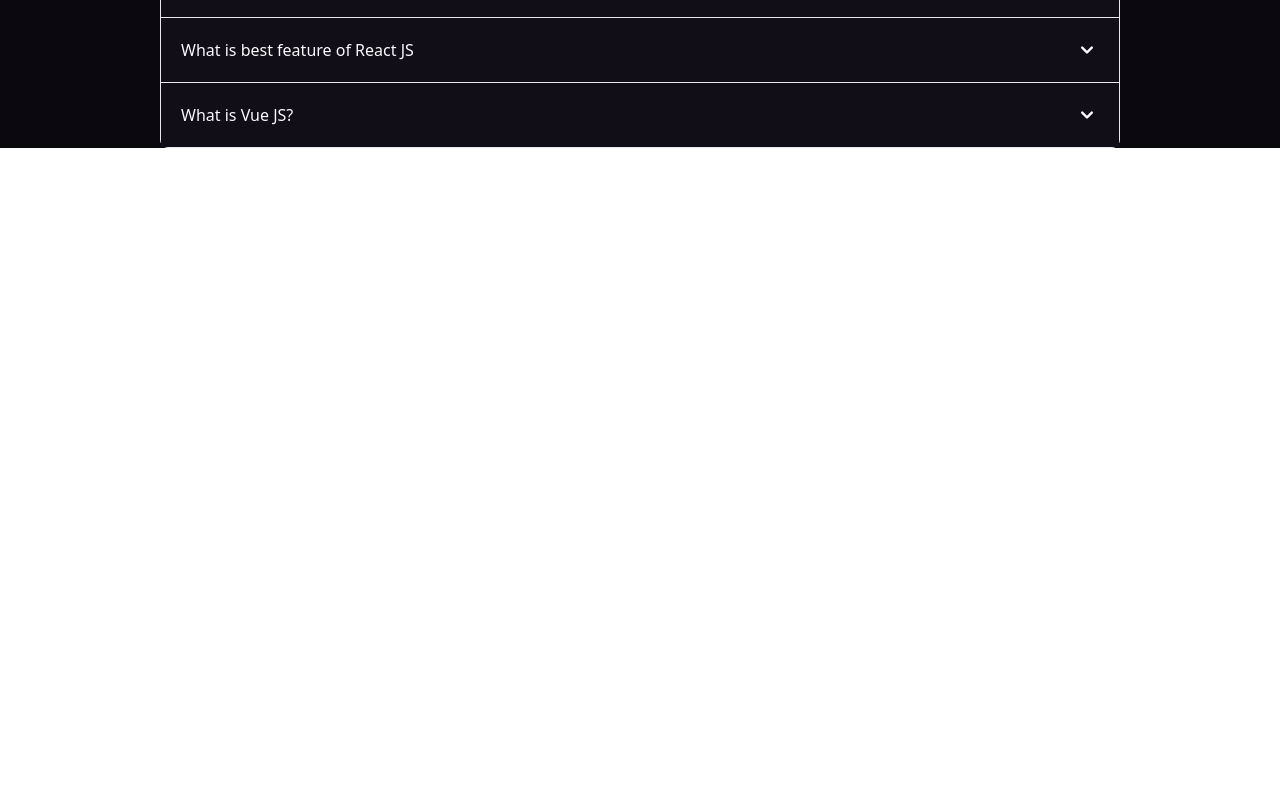
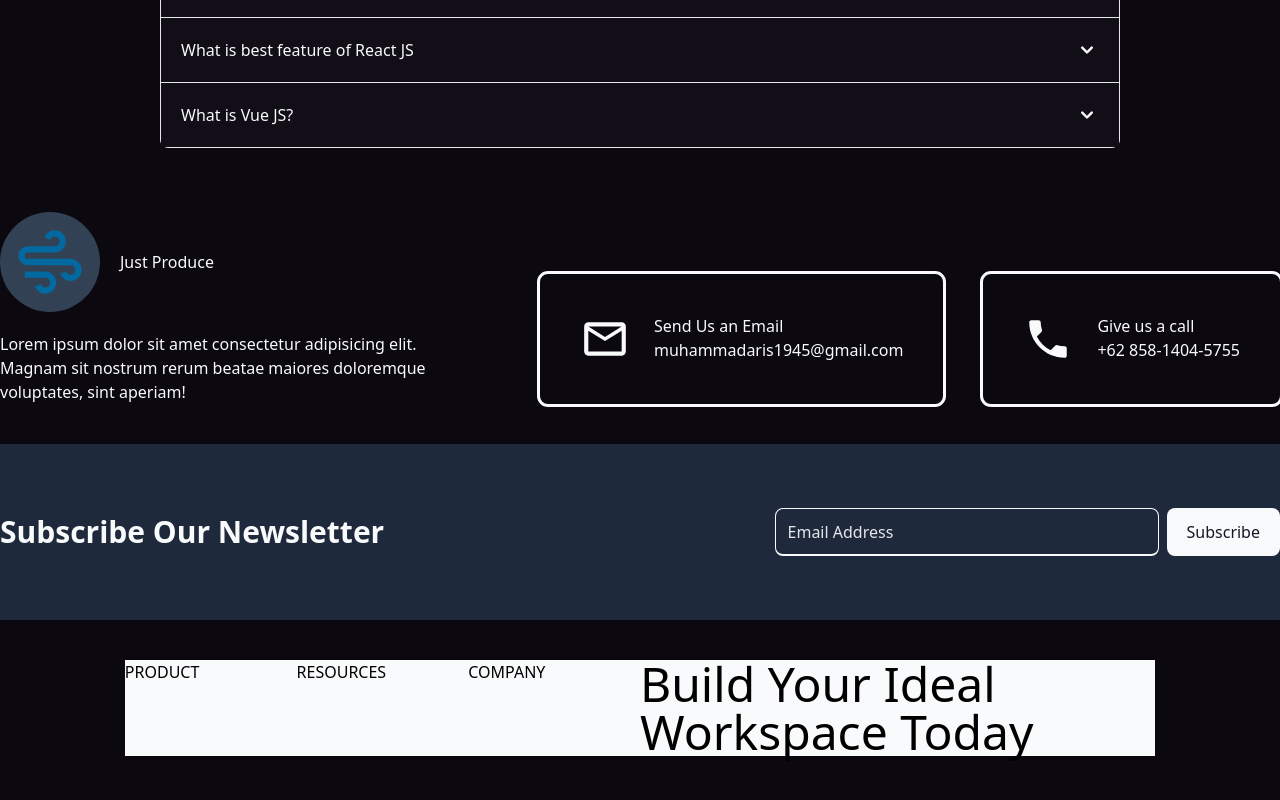
Before and after one commit to Mhmdaris15/STIFIn-Landing-Page, a React (Vite) app: page / in a window 1280 px wide. Shown: the part 6709-7509 px from the top of the page. Before the commit the page ends 6857 px from the top, so only its background shows below. Built offline with nearby package versions, Linux system fonts and the light colour scheme.

Commit message:
Footer Section

```diff
--- a/src/App.jsx
+++ b/src/App.jsx
@@ -10,6 +10,7 @@
 import Testimoni from "./components/partials/Testimoni";
 import Disadvantages from "./components/partials/Disadvantages";
 import FAQ from "./components/partials/FAQ";
+import Footer from "./components/partials/Footer";
 
 function App() {
   const [count, setCount] = useState(0);
@@ -24,6 +25,7 @@
       <Testimoni />
       <Disadvantages />
       <FAQ />
+      <Footer />
     </div>
   );
 }
--- /dev/null
+++ b/src/components/partials/Footer.jsx
@@ -0,0 +1,81 @@
+import React from "react";
+import { RiWindyFill } from "react-icons/ri";
+import { MdOutlineMail } from "react-icons/md";
+import { IoMdCall } from "react-icons/io";
+
+const Footer = () => {
+  return (
+    <div className="bg-inherit w-full h-fit py-16 flex flex-col gap-y-10">
+      <div className="lg:max-w-7xl text-gray-50 mx-auto grid grid-cols-3 items-end rounded-xl h-1/2">
+        <div className="col-span-1 place-content-start flex flex-col justify-center gap-y-5">
+          <div className="flex items-center gap-x-5">
+            <RiWindyFill
+              size={100}
+              className="text-sky-700 bg-slate-700 p-3 inline-block rounded-full"
+            />
+            <p className="inline-block">Just Produce</p>
+          </div>
+          Lorem ipsum dolor sit amet consectetur adipisicing elit. Magnam sit
+          nostrum rerum beatae maiores doloremque voluptates, sint aperiam!
+        </div>
+        <div className="col-span-2 place-content-end flex gap-x-10 items-center">
+          <div className="flex gap-x-6 p-10 outline outline-gray-50 rounded-lg w-fit cursor-pointer transition-all duration-500 hover:bg-gray-100 hover:text-gray-950 hover:outline-gray-600">
+            <MdOutlineMail
+              size={50}
+              className="inline-block"
+            />
+            <div>
+              <p>Send Us an Email</p>
+              <p>muhammadaris1945@gmail.com</p>
+            </div>
+          </div>
+          <div className="flex gap-x-6 p-10 outline outline-gray-50 rounded-lg w-fit cursor-pointer transition-all duration-500 hover:bg-gray-100 hover:text-gray-950 hover:outline-gray-600">
+            <IoMdCall
+              size={50}
+              className="inline-block"
+            />
+            <div>
+              <p>Give us a call</p>
+              <p>+62 858-1404-5755</p>
+            </div>
+          </div>
+        </div>
+      </div>
+      <div className="bg-slate-800 w-full">
+        <div className="flex justify-between mx-auto lg:max-w-7xl items-center h-44">
+          <h2 className="font-extrabold text-3xl text-gray-50">
+            Subscribe Our Newsletter
+          </h2>
+          <div className="flex gap-x-2">
+            <input
+              type="email"
+              name="email"
+              id="email"
+              className="bg-transparent border-b-2 h-12 w-96 rounded-lg border-gray-50 text-gray-50 placeholder-gray-200 focus:outline-none focus:border-gray-50 transition-all duration-500"
+              placeholder="Email Address"
+            />
+            <button className="bg-slate-50 text-gray-900 h-12 rounded-lg px-5 py-3">
+              Subscribe
+            </button>
+          </div>
+        </div>
+      </div>
+      <div className="lg:max-w-7xl flex mx-auto bg-gray-50">
+        <div className="w-1/2">
+          <div className="grid grid-cols-3 uppercase">
+            <p>Product</p>
+            <p>Resources</p>
+            <p>Company</p>
+          </div>
+        </div>
+        <div className="w-1/2">
+          <div className="bg-gray-50 w-full h-full text-5xl text-left">
+            Build Your Ideal Workspace Today
+          </div>
+        </div>
+      </div>
+    </div>
+  );
+};
+
+export default Footer;
```
